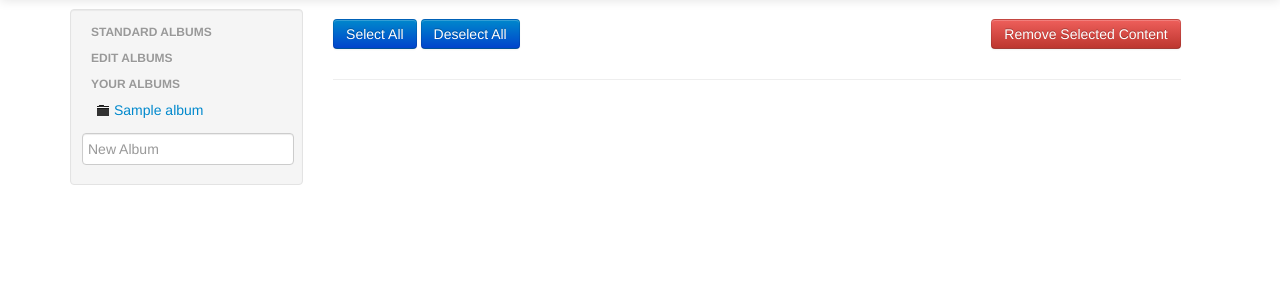
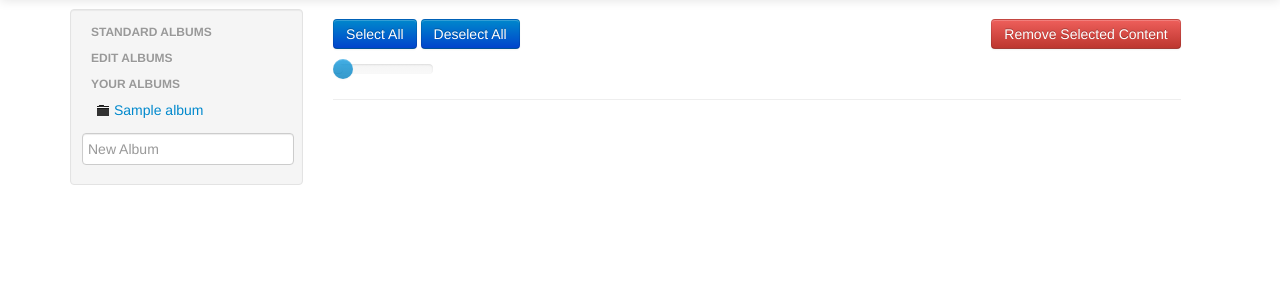
Before and after one commit to jhelbert/coshare, a Python web app: template main/templates/browse.html in a window 1280 px wide. Shown: the part 41-341 px from the top of the page. Run offline with Jinja, Linux system fonts and the light colour scheme; the template is opened without the code that fills it: most values are stand-ins (such as "Sample title", 1, 10 or a date in 2020); some libraries are stand-ins or nearby versions; some web fonts are replaced.

Commit message:
added dope slider bar for image sizes

```diff
--- /dev/null
+++ b/main/static/css/slider.css
@@ -0,0 +1,138 @@
+/*!
+ * Slider for Bootstrap
+ *
+ * Copyright 2012 Stefan Petre
+ * Licensed under the Apache License v2.0
+ * http://www.apache.org/licenses/LICENSE-2.0
+ *
+ */
+.slider {
+  display: inline-block;
+  vertical-align: middle;
+  position: relative;
+}
+.slider.slider-horizontal {
+  width: 210px;
+  height: 20px;
+}
+.slider.slider-horizontal .slider-track {
+  height: 10px;
+  width: 100%;
+  margin-top: -5px;
+  top: 50%;
+  left: 0;
+}
+.slider.slider-horizontal .slider-selection {
+  height: 100%;
+  top: 0;
+  bottom: 0;
+}
+.slider.slider-horizontal .slider-handle {
+  margin-left: -10px;
+  margin-top: -5px;
+}
+.slider.slider-horizontal .slider-handle.triangle {
+  border-width: 0 10px 10px 10px;
+  width: 0;
+  height: 0;
+  border-bottom-color: #0480be;
+  margin-top: 0;
+}
+.slider.slider-vertical {
+  height: 210px;
+  width: 20px;
+}
+.slider.slider-vertical .slider-track {
+  width: 10px;
+  height: 100%;
+  margin-left: -5px;
+  left: 50%;
+  top: 0;
+}
+.slider.slider-vertical .slider-selection {
+  width: 100%;
+  left: 0;
+  top: 0;
+  bottom: 0;
+}
+.slider.slider-vertical .slider-handle {
+  margin-left: -5px;
+  margin-top: -10px;
+}
+.slider.slider-vertical .slider-handle.triangle {
+  border-width: 10px 0 10px 10px;
+  width: 1px;
+  height: 1px;
+  border-left-color: #0480be;
+  margin-left: 0;
+}
+.slider input {
+  display: none;
+}
+.slider .tooltip-inner {
+  white-space: nowrap;
+}
+.slider-track {
+  position: absolute;
+  cursor: pointer;
+  background-color: #f7f7f7;
+  background-image: -moz-linear-gradient(top, #f5f5f5, #f9f9f9);
+  background-image: -webkit-gradient(linear, 0 0, 0 100%, from(#f5f5f5), to(#f9f9f9));
+  background-image: -webkit-linear-gradient(top, #f5f5f5, #f9f9f9);
+  background-image: -o-linear-gradient(top, #f5f5f5, #f9f9f9);
+  background-image: linear-gradient(to bottom, #f5f5f5, #f9f9f9);
+  background-repeat: repeat-x;
+  filter: progid:DXImageTransform.Microsoft.gradient(startColorstr='#fff5f5f5', endColorstr='#fff9f9f9', GradientType=0);
+  -webkit-box-shadow: inset 0 1px 2px rgba(0, 0, 0, 0.1);
+  -moz-box-shadow: inset 0 1px 2px rgba(0, 0, 0, 0.1);
+  box-shadow: inset 0 1px 2px rgba(0, 0, 0, 0.1);
+  -webkit-border-radius: 4px;
+  -moz-border-radius: 4px;
+  border-radius: 4px;
+}
+.slider-selection {
+  position: absolute;
+  background-color: #f7f7f7;
+  background-image: -moz-linear-gradient(top, #f9f9f9, #f5f5f5);
+  background-image: -webkit-gradient(linear, 0 0, 0 100%, from(#f9f9f9), to(#f5f5f5));
+  background-image: -webkit-linear-gradient(top, #f9f9f9, #f5f5f5);
+  background-image: -o-linear-gradient(top, #f9f9f9, #f5f5f5);
+  background-image: linear-gradient(to bottom, #f9f9f9, #f5f5f5);
+  background-repeat: repeat-x;
+  filter: progid:DXImageTransform.Microsoft.gradient(startColorstr='#fff9f9f9', endColorstr='#fff5f5f5', GradientType=0);
+  -webkit-box-shadow: inset 0 -1px 0 rgba(0, 0, 0, 0.15);
+  -moz-box-shadow: inset 0 -1px 0 rgba(0, 0, 0, 0.15);
+  box-shadow: inset 0 -1px 0 rgba(0, 0, 0, 0.15);
+  -webkit-box-sizing: border-box;
+  -moz-box-sizing: border-box;
+  box-sizing: border-box;
+  -webkit-border-radius: 4px;
+  -moz-border-radius: 4px;
+  border-radius: 4px;
+}
+.slider-handle {
+  position: absolute;
+  width: 20px;
+  height: 20px;
+  background-color: #0e90d2;
+  background-image: -moz-linear-gradient(top, #149bdf, #0480be);
+  background-image: -webkit-gradient(linear, 0 0, 0 100%, from(#149bdf), to(#0480be));
+  background-image: -webkit-linear-gradient(top, #149bdf, #0480be);
+  background-image: -o-linear-gradient(top, #149bdf, #0480be);
+  background-image: linear-gradient(to bottom, #149bdf, #0480be);
+  background-repeat: repeat-x;
+  filter: progid:DXImageTransform.Microsoft.gradient(startColorstr='#ff149bdf', endColorstr='#ff0480be', GradientType=0);
+  -webkit-box-shadow: inset 0 1px 0 rgba(255,255,255,.2), 0 1px 2px rgba(0,0,0,.05);
+  -moz-box-shadow: inset 0 1px 0 rgba(255,255,255,.2), 0 1px 2px rgba(0,0,0,.05);
+  box-shadow: inset 0 1px 0 rgba(255,255,255,.2), 0 1px 2px rgba(0,0,0,.05);
+  opacity: 0.8;
+  border: 0px solid transparent;
+}
+.slider-handle.round {
+  -webkit-border-radius: 20px;
+  -moz-border-radius: 20px;
+  border-radius: 20px;
+}
+.slider-handle.triangle {
+  background: transparent none;
+}
--- a/main/static/js/content.js
+++ b/main/static/js/content.js
@@ -28,7 +28,7 @@ var Content = function(id,src,size) {
         }
         output.src = "/media/" + src;
         output.id = id;
-        output.height = 170;
+        output.height = 100;
 
         // output.height = size*10;
         this.output = output
--- a/main/templates/browse.html
+++ b/main/templates/browse.html
@@ -18,6 +18,10 @@ CoShare - Content Manager
 <script src="/static/js/album.js"></script>
 <script src="/static/js/content.js"></script>
 <script src="/static/js/model.js"></script>
+
+<!-- Slider -->
+<script src="{{STATIC_URL}}/js/bootstrap-slider.js"></script>
+<link href="{{STATIC_URL}}/css/slider.css" rel="stylesheet">
 
 <link href="{{STATIC_URL}}/css/browse.css" rel="stylesheet">
 <link href='http://fonts.googleapis.com/css?family=Autour+One' rel='stylesheet' type='text/css'>
@@ -100,6 +104,16 @@ $(function() {
     itemSelector: ".content",
     transitionDuration: "0.75s",
   });
+
+  $("#slider")
+    .slider({
+      value: 1,
+    })
+    .on("slide", function(ev) {
+      console.dir(ev);
+      $("img").css("height", 100*ev.value);
+      pckry.layout();
+    });
 
   /******************************************/
   /**** Register Listeners to the Model *****/
@@ -633,7 +647,6 @@ function undo_remove() {
 {% endblock %}
 
 {% block content %}
-<body>
 
   <div class="container-fluid">
     <div class="row-fluid">
@@ -677,13 +690,19 @@ function undo_remove() {
          </div>
        </div>
        <div class="fluid-row">
-         <div class="span12"><hr></div>
+          <div class="span12" value="">
+            <div id="slider" style="width: 100px" class="slider" />
+          </div>
+          <hr>
+        </div>
        </div>
        <div class="fluid-row">
         <div class="span12" id="contents-container" />
       </div>
     </div>
   </div>
+
+  <!--- MODAL SHIT -->
 
   <div id="backdrop" class = "modal-backdrop fade in" style="opacity:0; pointer-events:none"></div>
   <!-- Modal copy, trying to port to bootstrap -->
```
Also changed, not shown: main/static/js/bootstrap-slider.js (added).
